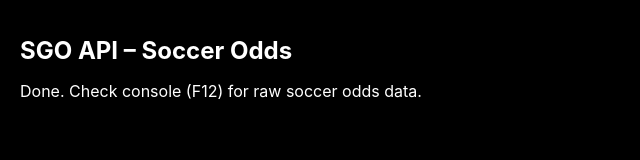
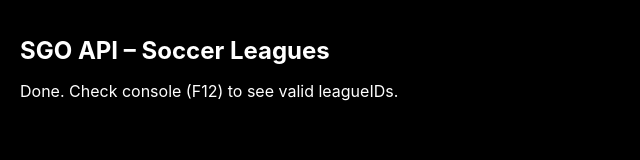
Before and after one commit to Bugdoubt/odds-arbitrage-comparator, a React (Create React App) app: page / in a window 1280 px wide. Shown: the top 160 px of the page, without its empty margins (0-640 px from the left). Built offline with nearby package versions, Linux system fonts and the light colour scheme; no server answers.

Commit message:
Fetch SGO soccer leagues

```diff
--- a/src/App.js
+++ b/src/App.js
@@ -6,12 +6,12 @@ function App() {
   const [loading, setLoading] = useState(true);
 
   useEffect(() => {
-    const fetchSoccerOdds = async () => {
-      console.log("Fetching SGO soccer odds...");
+    const fetchLeagues = async () => {
+      console.log("Fetching leagues under sport: SOCCER");
 
       try {
         const res = await fetch(
-          "https://api.sportsgameodds.com/v2/odds?sportID=SOCCER",
+          "https://api.sportsgameodds.com/v2/leagues?sportID=SOCCER",
           {
             headers: {
               "X-Api-Key": SPORTS_GAME_ODDS_API_KEY
@@ -19,24 +19,24 @@ function App() {
           }
         );
         const data = await res.json();
-        console.log("✅ SGO SOCCER odds:", data);
+        console.log("✅ SGO Soccer Leagues:", data);
       } catch (e) {
-        console.error("❌ Error fetching soccer odds:", e);
+        console.error("❌ Error fetching leagues:", e);
       } finally {
         setLoading(false);
       }
     };
 
-    fetchSoccerOdds();
+    fetchLeagues();
   }, []);
 
   return (
     <div style={{ padding: 20, color: "white", backgroundColor: "black", minHeight: "100vh" }}>
-      <h1 style={{ fontSize: "24px", fontWeight: "bold" }}>SGO API – Soccer Odds</h1>
+      <h1 style={{ fontSize: "24px", fontWeight: "bold" }}>SGO API – Soccer Leagues</h1>
       {loading ? (
-        <p>Fetching soccer odds...</p>
+        <p>Fetching leagues...</p>
       ) : (
-        <p>Done. Check console (F12) for raw soccer odds data.</p>
+        <p>Done. Check console (F12) to see valid leagueIDs.</p>
       )}
     </div>
   );
```
